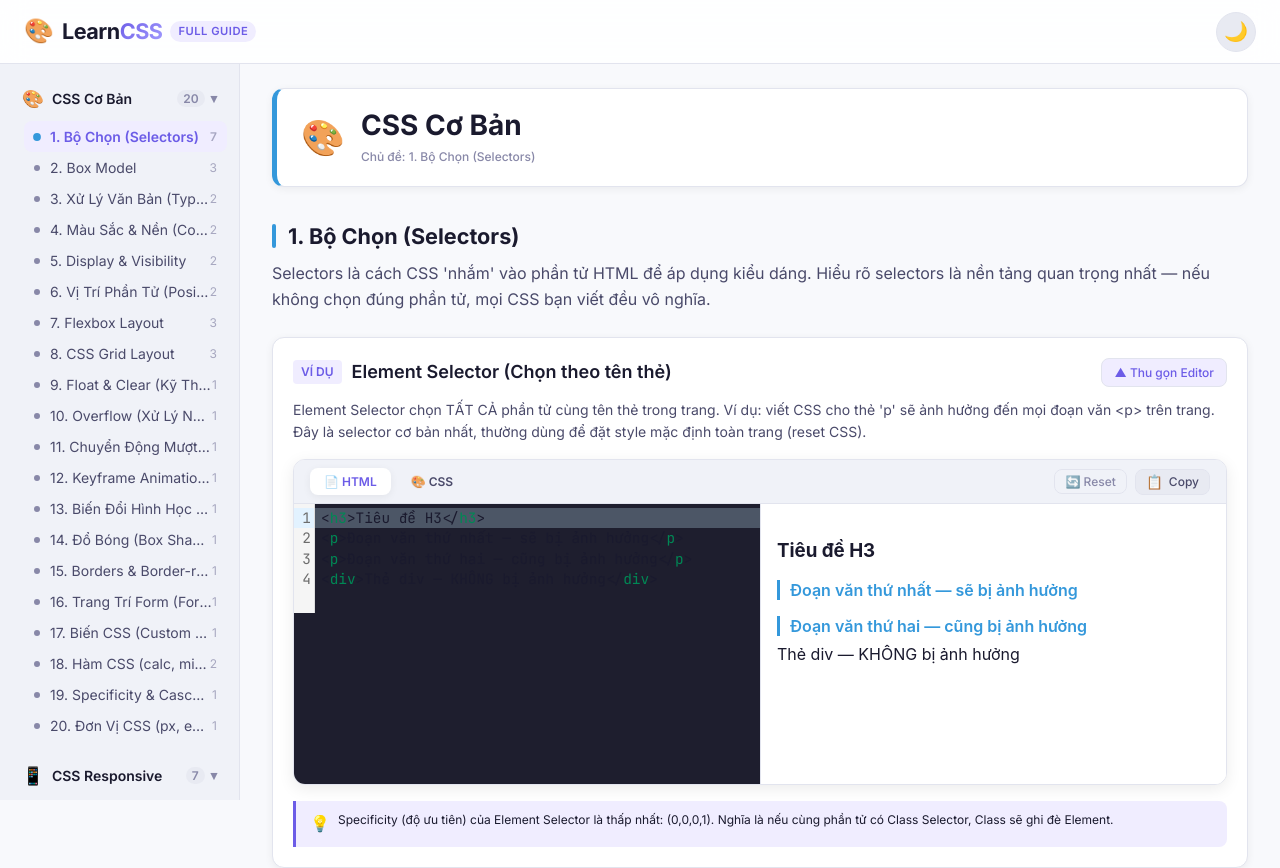
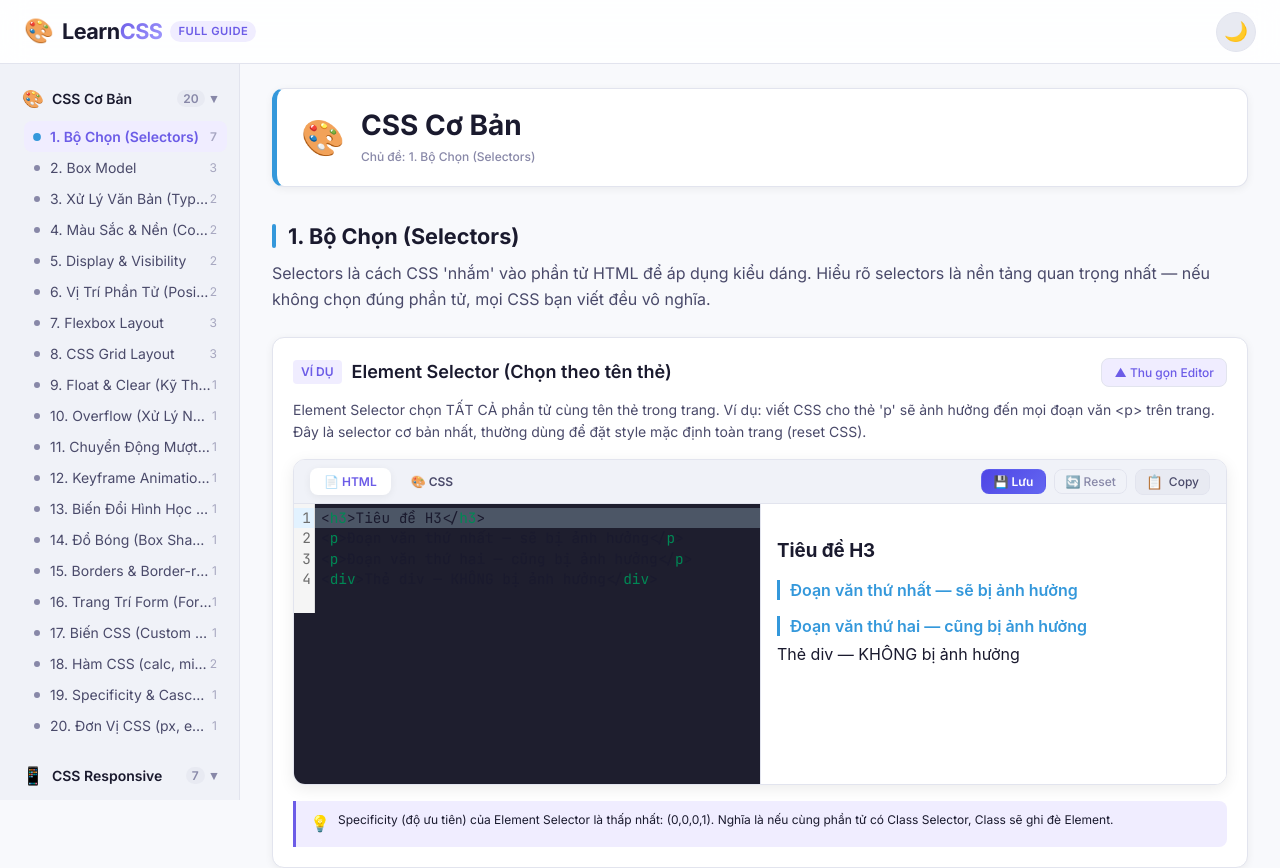
Before and after one commit to but-cmyk/learn_css_web, a React (Vite) app: page / in a window 1280 px wide. Shown: the top 868 px of the page. Built offline with nearby package versions, Linux system fonts and the light colour scheme.

Commit message:
Add save code functionality to CodePlayground

```diff
--- a/src/components/CodePlayground/CodePlayground.css
+++ b/src/components/CodePlayground/CodePlayground.css
@@ -48,6 +48,46 @@
   display: flex;
   align-items: center;
   gap: 8px;
+}
+
+.saved-badge {
+  font-size: 0.7rem;
+  font-weight: 600;
+  color: #10b981;
+  background: rgba(16, 185, 129, 0.12);
+  padding: 3px 8px;
+  border-radius: 12px;
+  letter-spacing: 0.3px;
+  display: flex;
+  align-items: center;
+  gap: 4px;
+}
+
+.save-btn {
+  padding: 4px 12px;
+  border-radius: var(--border-radius-sm);
+  background: linear-gradient(135deg, #4f46e5, #6366f1);
+  border: 1px solid rgba(99, 102, 241, 0.4);
+  color: #ffffff;
+  font-size: var(--font-size-xs);
+  font-weight: 600;
+  cursor: pointer;
+  transition: all 0.2s cubic-bezier(0.4, 0, 0.2, 1);
+  display: inline-flex;
+  align-items: center;
+  gap: 4px;
+}
+
+.save-btn:hover {
+  background: linear-gradient(135deg, #4338ca, #4f46e5);
+  box-shadow: 0 2px 8px rgba(99, 102, 241, 0.35);
+  transform: translateY(-1px);
+}
+
+.save-btn.saved {
+  background: linear-gradient(135deg, #059669, #10b981);
+  border-color: rgba(16, 185, 129, 0.5);
+  box-shadow: 0 0 10px rgba(16, 185, 129, 0.4);
 }
 
 .reset-btn {
--- a/src/components/CodePlayground/CodePlayground.jsx
+++ b/src/components/CodePlayground/CodePlayground.jsx
@@ -5,17 +5,79 @@ import { CopyButton } from '../CopyButton/CopyButton';
 import './CodePlayground.css';
 
 export const CodePlayground = ({
+  exampleId = '',
   initialHtml = '',
   initialCss = '',
   isSassMode = false
 }) => {
+  const storageKey = exampleId ? `learn_css_saved_${exampleId}` : null;
+
   const [activeTab, setActiveTab] = useState(isSassMode ? 'css' : 'html');
-  const [htmlCode, setHtmlCode] = useState(initialHtml);
-  const [cssCode, setCssCode] = useState(initialCss);
+
+  const [htmlCode, setHtmlCode] = useState(() => {
+    if (storageKey) {
+      try {
+        const saved = localStorage.getItem(storageKey);
+        if (saved) {
+          const parsed = JSON.parse(saved);
+          if (parsed.html !== undefined) return parsed.html;
+        }
+      } catch (e) {
+        console.error(e);
+      }
+    }
+    return initialHtml;
+  });
+
+  const [cssCode, setCssCode] = useState(() => {
+    if (storageKey) {
+      try {
+        const saved = localStorage.getItem(storageKey);
+        if (saved) {
+          const parsed = JSON.parse(saved);
+          if (parsed.css !== undefined) return parsed.css;
+        }
+      } catch (e) {
+        console.error(e);
+      }
+    }
+    return initialCss;
+  });
+
+  const [hasSavedData, setHasSavedData] = useState(() => {
+    if (storageKey) {
+      return !!localStorage.getItem(storageKey);
+    }
+    return false;
+  });
+
+  const [saveStatus, setSaveStatus] = useState('idle');
+
+  const handleSave = () => {
+    if (storageKey) {
+      try {
+        localStorage.setItem(storageKey, JSON.stringify({
+          html: htmlCode,
+          css: cssCode,
+          updatedAt: new Date().toISOString()
+        }));
+        setHasSavedData(true);
+        setSaveStatus('saved');
+        setTimeout(() => setSaveStatus('idle'), 2000);
+      } catch (e) {
+        console.error('Failed to save code:', e);
+      }
+    }
+  };
 
   const handleReset = () => {
     setHtmlCode(initialHtml);
     setCssCode(initialCss);
+    if (storageKey) {
+      localStorage.removeItem(storageKey);
+      setHasSavedData(false);
+    }
+    setSaveStatus('idle');
   };
 
   const currentCodeToCopy = activeTab === 'html' ? htmlCode : cssCode;
@@ -41,6 +103,18 @@ export const CodePlayground = ({
         </div>
 
         <div className="action-group">
+          {hasSavedData && (
+            <span className="saved-badge" title="Đã lưu bản nháp tùy chỉnh trên trình duyệt này">
+              ● Đã lưu
+            </span>
+          )}
+          <button
+            className={`save-btn ${saveStatus === 'saved' ? 'saved' : ''}`}
+            onClick={handleSave}
+            title="Lưu lại code đã sửa vào trình duyệt"
+          >
+            {saveStatus === 'saved' ? '✓ Đã lưu!' : '💾 Lưu'}
+          </button>
           <button
             className="reset-btn"
             onClick={handleReset}
--- a/src/components/ExampleCard/ExampleCard.jsx
+++ b/src/components/ExampleCard/ExampleCard.jsx
@@ -24,6 +24,7 @@ export const ExampleCard = ({ example, isSassMode = false }) => {
 
       {isOpen && (
         <CodePlayground
+          exampleId={example.id || example.title}
           initialHtml={example.html || ''}
           initialCss={example.css || ''}
           isSassMode={isSassMode}
```
